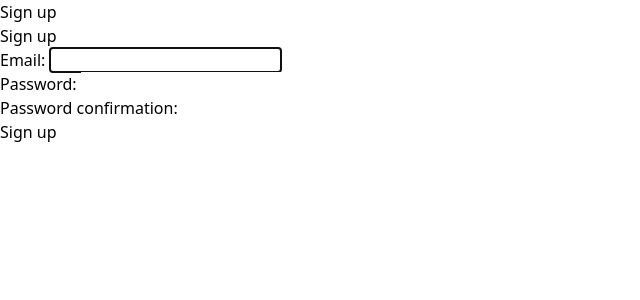
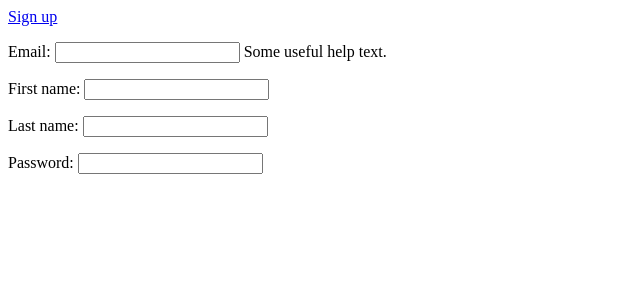
Before and after one commit to taronling/hey-neighbour, a Django app: page /user/signup/ in a window 1280 px wide. Shown: the top 300 px of the page, without its empty margins (0-640 px from the left). Run offline with Django 4.2, Linux system fonts and the light colour scheme; some libraries are stand-ins or nearby versions.

Commit message:
trialling different form implementations

```diff
--- a/users/forms.py
+++ b/users/forms.py
@@ -1,15 +1,31 @@
+# Form Imports
 from django import forms
-from django.contrib.auth.forms import UserCreationForm
-from .models import CustomUser
+from django.forms import Textarea, EmailInput
+from crispy_forms.helper import FormHelper
+from crispy_forms.layout import Layout, Div, Submit, HTML, Button, Row, Field
+from crispy_forms.bootstrap import AppendedText, PrependedText, FormActions
 
-class SignUpForm(UserCreationForm):
-    email = forms.EmailField(max_length=254)
+# Internal Imports
+from .models import User
+
+class SignUpForm(forms.ModelForm):
 
     class Meta:
-        model = CustomUser
-        fields = ('email', 'password1', 'password2')
+        model = User
+        fields = ('email', 'first_name', 'last_name', 'password')
 
-    def __init__(self, *args, **kwargs):
-        super(SignUpForm, self).__init__(*args, **kwargs)
-        self.fields['password1'].help_text = None
-        self.fields['password2'].help_text = None
+        labels = {
+            'email': ('Email'),
+        }
+        help_texts = {
+            'email': ('Some useful help text.'),
+        }
+        error_messages = {
+            'email': {
+                'max_length': ("This writer's name is too long."),
+            },
+        }
+        widgets = {
+            # 'first_name': Textarea(attrs={'cols': 80, 'rows': 1}),
+            'email': EmailInput(attrs={'class': 'form-control'}),
+        }
--- a/users/models.py
+++ b/users/models.py
@@ -30,7 +30,7 @@ class CustomUserManager(BaseUserManager):
         return self.create_user(email, password, **extra_fields)
 
 
-class CustomUser(AbstractBaseUser, PermissionsMixin):
+class User(AbstractBaseUser, PermissionsMixin):
 
     # User data
     email = models.EmailField(unique=True)
@@ -53,3 +53,15 @@ class CustomUser(AbstractBaseUser, PermissionsMixin):
 
     def __str__(self):
         return self.email
+
+# class FriendRequest(models.Model):
+#     sender = models.ForeignKey(User, on_delete=models.CASCADE, related_name='sent_requests')
+#     receiver = models.ForeignKey(User, on_delete=models.CASCADE, related_name='received_requests')
+#     is_active = models.BooleanField(default=True)
+#     timestamp = models.DateTimeField(auto_now_add=True)
+
+#     def __str__(self):
+#         return f'{self.sender} sent a friend request to {self.receiver}'
+
+#     class Meta:
+#         unique_together = ('sender', 'receiver')
--- a/users/templates/signup.html
+++ b/users/templates/signup.html
@@ -1,18 +1,6 @@
-{% extends "base.html" %}
+{% extends 'base.html' %}
 {% load crispy_forms_tags %}
 
 {% block content %}
-  <h2>
-    Sign up
-  </h2>
-
-  <form method="post">
-    {% csrf_token %}
-    {{ form.as_p }}
-    <div>
-      <button type="submit">
-        Sign up
-      </button>
-    </div>
-  </form>
+   {{ form.as_p }}
 {% endblock %}
--- a/website/static/css/home.css
+++ b/website/static/css/home.css
@@ -520,12 +520,30 @@ video {
   position: static;
 }
 
+.mx-auto {
+  margin-left: auto;
+  margin-right: auto;
+}
+
 .block {
   display: block;
 }
 
+.w-full {
+  width: 100%;
+}
+
+.max-w-7xl {
+  max-width: 80rem;
+}
+
 .p-10 {
   padding: 2.5rem;
+}
+
+.px-4 {
+  padding-left: 1rem;
+  padding-right: 1rem;
 }
 
 .text-red-500 {
--- a/website/templates/base.html
+++ b/website/templates/base.html
@@ -1,9 +1,10 @@
 {% load static %}
+
 <!DOCTYPE html>
 <html>
 <head>
   <title>Hey Neighbour</title>
-  <link rel="stylesheet" href="{% static 'css/home.css' %}">
+  <!-- <link rel="stylesheet" href="{% static 'css/home.css' %}"> -->
 </head>
 <body>
   <div>
```
Also changed, not shown: website/settings.py (+22 -5 lines).
